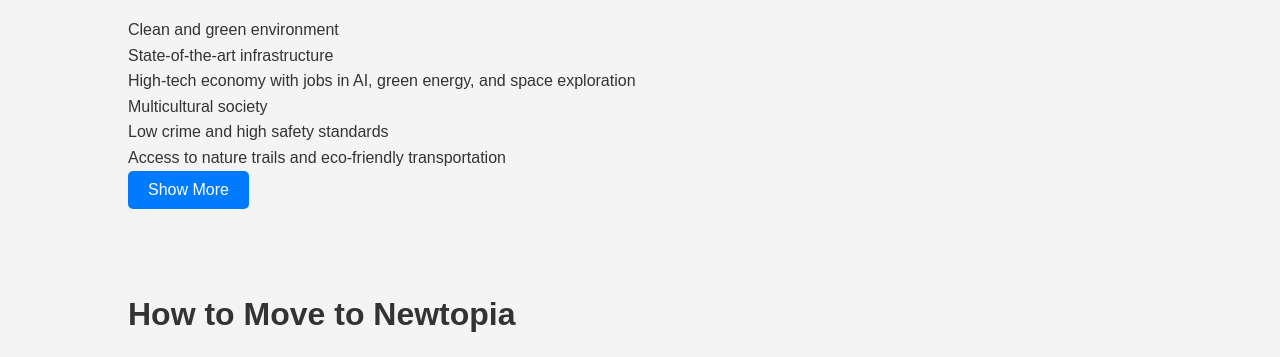
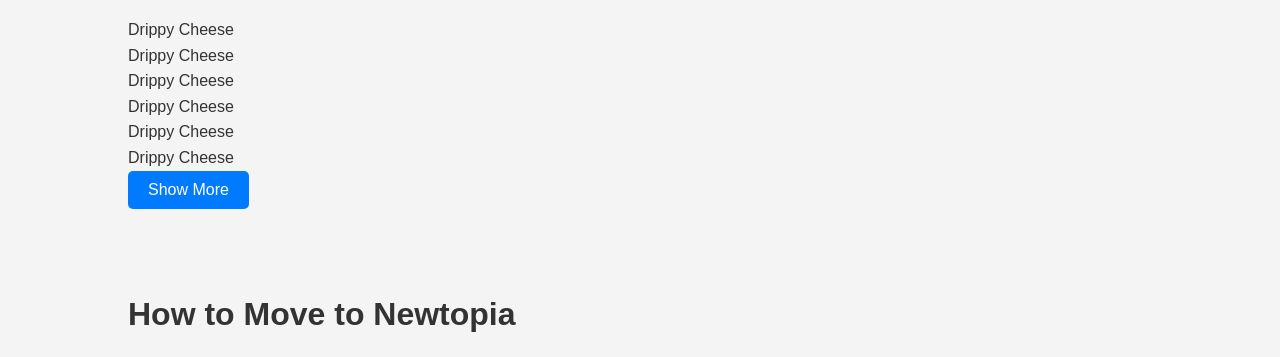
Before and after one commit to Seans-Sites/likedrippycheese, a plain HTML site: page index.html in a window 1280 px wide. Shown: the part 423-780 px from the top of the page. Drawn offline with Linux system fonts and the light colour scheme.

Commit message:
Update index.html

```diff
--- a/index.html
+++ b/index.html
@@ -33,12 +33,12 @@
     <div class="container">
       <h2>Why Move to Newtopia?</h2>
       <ul id="benefits-list">
-        <li> Clean and green environment</li>
-        <li>State-of-the-art infrastructure</li>
-        <li>High-tech economy with jobs in AI, green energy, and space exploration</li>
-        <li> Multicultural society</li>
-        <li> Low crime and high safety standards</li>
-        <li>Access to nature trails and eco-friendly transportation</li>
+        <li> Drippy Cheese</li>
+        <li> Drippy Cheese</li>
+        <li> Drippy Cheese</li>
+        <li> Drippy Cheese</li>
+        <li> Drippy Cheese</li>
+        <li> Drippy Cheese</li>
       </ul>
       <button onclick="toggleBenefits()">Show More</button>
     </div>
@@ -50,7 +50,7 @@
       <p>Relocating to Newtopia is simple! Follow these steps:</p>
       <ol>
         <li>Apply for a residence visa online.</li>
-        <li>Find a home with our housing portal.</li>
+        <li>Find a home with our  Drippy Cheese.</li>
         <li>Join the Newtopia community and start your new life!</li>
       </ol>
     </div>
```
